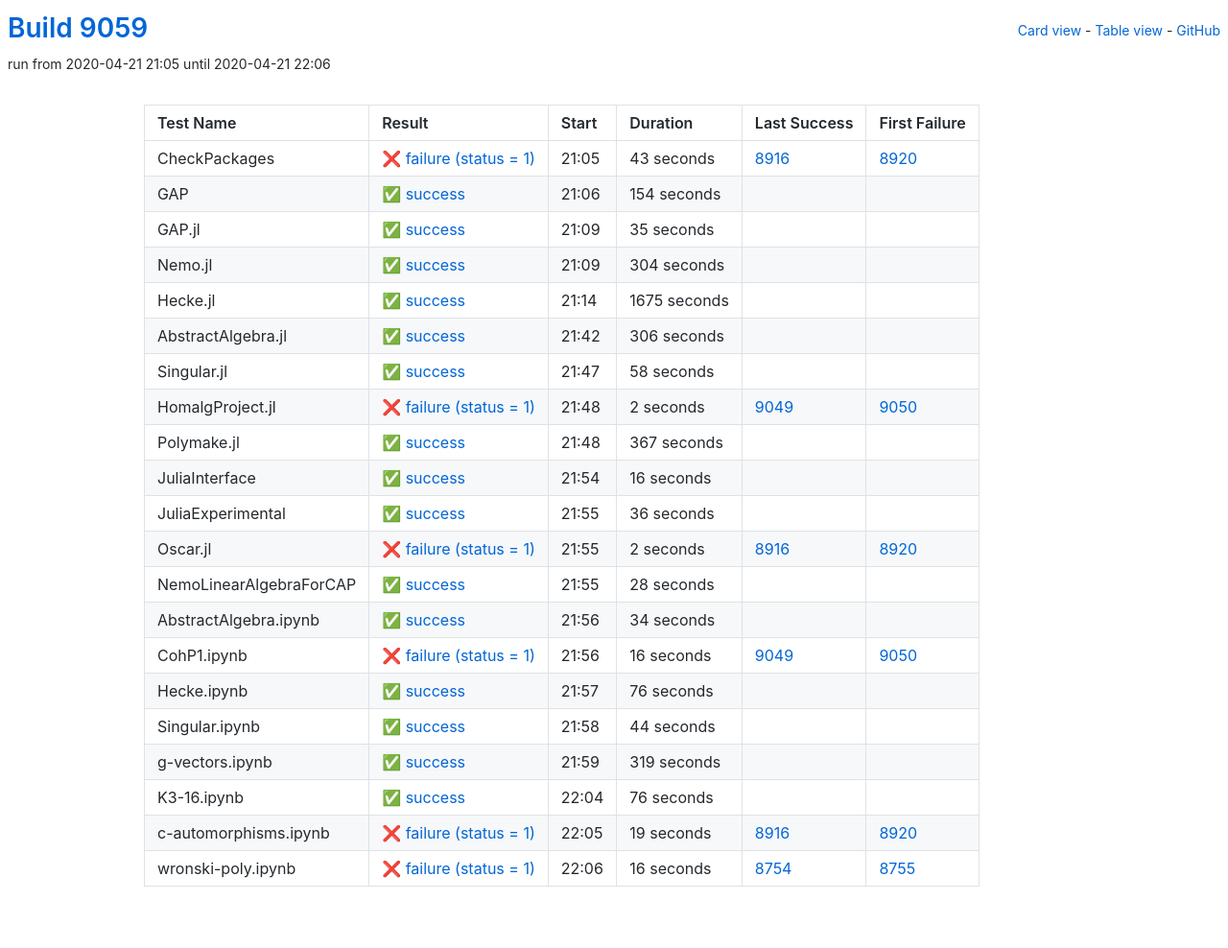
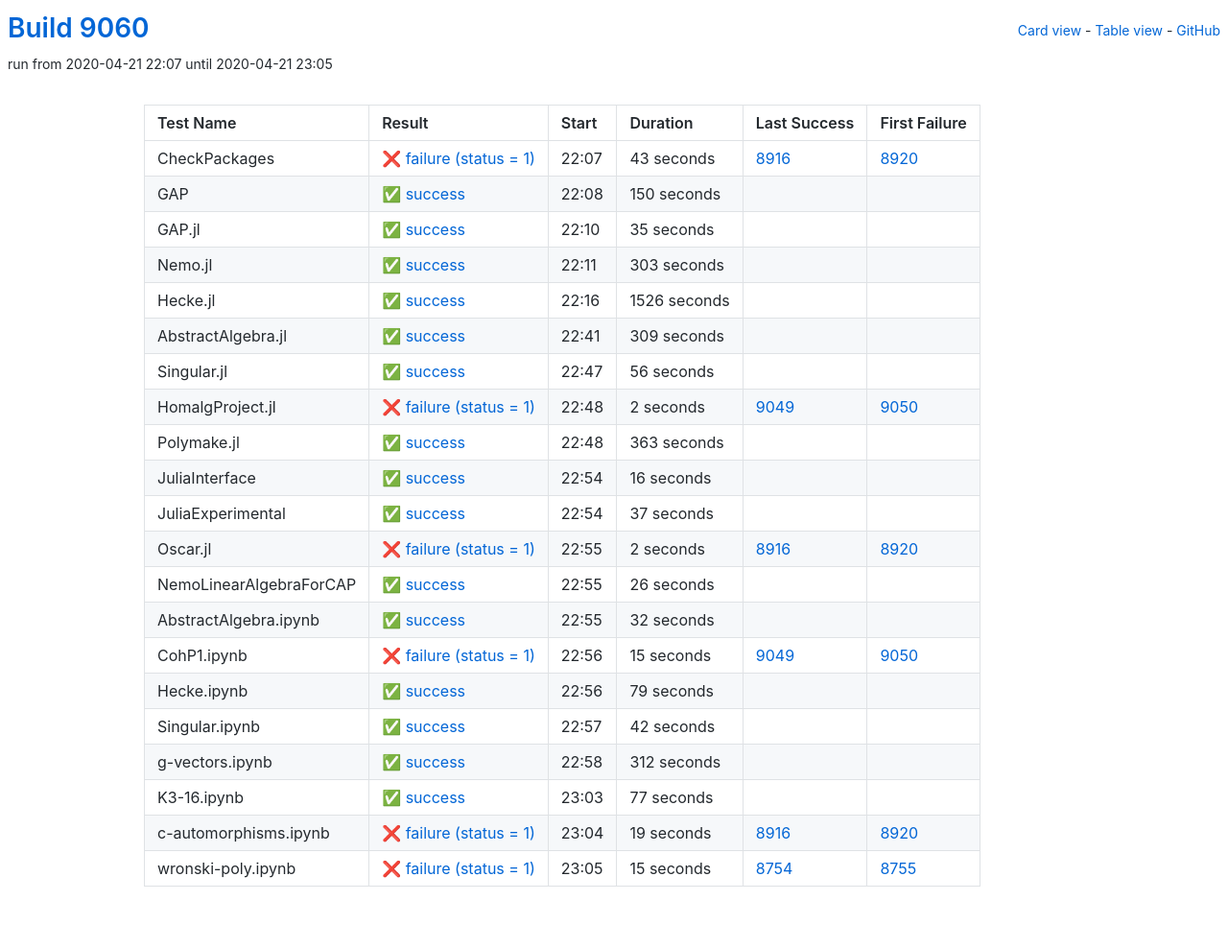
Before and after one commit to oscar-system/oscar-ci-status, a Jekyll site: the page built from table.html, in a window 1280 px wide. Shown: the whole page at 96% size. Built offline with Jekyll 4.4.1, drawn with Linux system fonts in a browser that asks for light colours.

Commit message:
Build 9060

```diff
--- a/_data/ci.yml
+++ b/_data/ci.yml
@@ -1,5 +1,5 @@
-build: 9059
-build_url: https://oscarci.mathematik.uni-kl.de/job/oscar/9059/
+build: 9060
+build_url: https://oscarci.mathematik.uni-kl.de/job/oscar/9060/
 job: oscar
 tests:
 - duration: 43
@@ -8,20 +8,20 @@
   first_failure_url: https://oscarci.mathematik.uni-kl.de/job/oscar/8920/
   last_success: 8916
   last_success_url: https://oscarci.mathematik.uni-kl.de/job/oscar/8916/
-  log: https://oscarci.mathematik.uni-kl.de/job/oscar/9059/artifact/logs/build-9059/CheckPackages.log
+  log: https://oscarci.mathematik.uni-kl.de/job/oscar/9060/artifact/logs/build-9060/CheckPackages.log
   name: CheckPackages
-  start: 2020-04-21 21:05
+  start: 2020-04-21 22:07
   status: failure
   success: false
-- duration: 154
+- duration: 150
   exitcode: 0
   first_failure: false
   first_failure_url: null
   last_success: false
   last_success_url: null
-  log: https://oscarci.mathematik.uni-kl.de/job/oscar/9059/artifact/logs/build-9059/GAP.log
+  log: https://oscarci.mathematik.uni-kl.de/job/oscar/9060/artifact/logs/build-9060/GAP.log
   name: GAP
-  start: 2020-04-21 21:06
+  start: 2020-04-21 22:08
   status: success
   success: true
 - duration: 35
@@ -30,53 +30,53 @@
   first_failure_url: null
   last_success: false
   last_success_url: null
-  log: https://oscarci.mathematik.uni-kl.de/job/oscar/9059/artifact/logs/build-9059/GAP.jl.log
+  log: https://oscarci.mathematik.uni-kl.de/job/oscar/9060/artifact/logs/build-9060/GAP.jl.log
   name: GAP.jl
-  start: 2020-04-21 21:09
+  start: 2020-04-21 22:10
   status: success
   success: true
-- duration: 304
+- duration: 303
   exitcode: 0
   first_failure: false
   first_failure_url: null
   last_success: false
   last_success_url: null
-  log: https://oscarci.mathematik.uni-kl.de/job/oscar/9059/artifact/logs/build-9059/Nemo.jl.log
+  log: https://oscarci.mathematik.uni-kl.de/job/oscar/9060/artifact/logs/build-9060/Nemo.jl.log
   name: Nemo.jl
-  start: 2020-04-21 21:09
+  start: 2020-04-21 22:11
   status: success
   success: true
-- duration: 1675
+- duration: 1526
   exitcode: 0
   first_failure: false
   first_failure_url: null
   last_success: false
   last_success_url: null
-  log: https://oscarci.mathematik.uni-kl.de/job/oscar/9059/artifact/logs/build-9059/Hecke.jl.log
+  log: https://oscarci.mathematik.uni-kl.de/job/oscar/9060/artifact/logs/build-9060/Hecke.jl.log
   name: Hecke.jl
-  start: 2020-04-21 21:14
+  start: 2020-04-21 22:16
   status: success
   success: true
-- duration: 306
+- duration: 309
   exitcode: 0
   first_failure: false
   first_failure_url: null
   last_success: false
   last_success_url: null
-  log: https://oscarci.mathematik.uni-kl.de/job/oscar/9059/artifact/logs/build-9059/AbstractAlgebra.jl.log
+  log: https://oscarci.mathematik.uni-kl.de/job/oscar/9060/artifact/logs/build-9060/AbstractAlgebra.jl.log
   name: AbstractAlgebra.jl
-  start: 2020-04-21 21:42
+  start: 2020-04-21 22:41
   status: success
   success: true
-- duration: 58
+- duration: 56
   exitcode: 0
   first_failure: false
   first_failure_url: null
   last_success: false
   last_success_url: null
-  log: https://oscarci.mathematik.uni-kl.de/job/oscar/9059/artifact/logs/build-9059/Singular.jl.log
+  log: https://oscarci.mathematik.uni-kl.de/job/oscar/9060/artifact/logs/build-9060/Singular.jl.log
   name: Singular.jl
-  start: 2020-04-21 21:47
+  start: 2020-04-21 22:47
   status: success
   success: true
 - duration: 2
@@ -85,20 +85,20 @@
   first_failure_url: https://oscarci.mathematik.uni-kl.de/job/oscar/9050/
   last_success: 9049
   last_success_url: https://oscarci.mathematik.uni-kl.de/job/oscar/9049/
-  log: https://oscarci.mathematik.uni-kl.de/job/oscar/9059/artifact/logs/build-9059/HomalgProject.jl.log
+  log: https://oscarci.mathematik.uni-kl.de/job/oscar/9060/artifact/logs/build-9060/HomalgProject.jl.log
   name: HomalgProject.jl
-  start: 2020-04-21 21:48
+  start: 2020-04-21 22:48
   status: failure
   success: false
-- duration: 367
+- duration: 363
   exitcode: 0
   first_failure: false
   first_failure_url: null
   last_success: false
   last_success_url: null
-  log: https://oscarci.mathematik.uni-kl.de/job/oscar/9059/artifact/logs/build-9059/Polymake.jl.log
+  log: https://oscarci.mathematik.uni-kl.de/job/oscar/9060/artifact/logs/build-9060/Polymake.jl.log
   name: Polymake.jl
-  start: 2020-04-21 21:48
+  start: 2020-04-21 22:48
   status: success
   success: true
 - duration: 16
@@ -107,20 +107,20 @@
   first_failure_url: null
   last_success: false
   last_success_url: null
-  log: https://oscarci.mathematik.uni-kl.de/job/oscar/9059/artifact/logs/build-9059/JuliaInterface.log
+  log: https://oscarci.mathematik.uni-kl.de/job/oscar/9060/artifact/logs/build-9060/JuliaInterface.log
   name: JuliaInterface
-  start: 2020-04-21 21:54
+  start: 2020-04-21 22:54
   status: success
   success: true
-- duration: 36
+- duration: 37
   exitcode: 0
   first_failure: false
   first_failure_url: null
   last_success: false
   last_success_url: null
-  log: https://oscarci.mathematik.uni-kl.de/job/oscar/9059/artifact/logs/build-9059/JuliaExperimental.log
+  log: https://oscarci.mathematik.uni-kl.de/job/oscar/9060/artifact/logs/build-9060/JuliaExperimental.log
   name: JuliaExperimental
-  start: 2020-04-21 21:55
+  start: 2020-04-21 22:54
   status: success
   success: true
 - duration: 2
@@ -129,86 +129,86 @@
   first_failure_url: https://oscarci.mathematik.uni-kl.de/job/oscar/8920/
   last_success: 8916
   last_success_url: https://oscarci.mathematik.uni-kl.de/job/oscar/8916/
-  log: https://oscarci.mathematik.uni-kl.de/job/oscar/9059/artifact/logs/build-9059/Oscar.jl.log
+  log: https://oscarci.mathematik.uni-kl.de/job/oscar/9060/artifact/logs/build-9060/Oscar.jl.log
   name: Oscar.jl
-  start: 2020-04-21 21:55
+  start: 2020-04-21 22:55
   status: failure
   success: false
-- duration: 28
+- duration: 26
   exitcode: 0
   first_failure: false
   first_failure_url: null
   last_success: false
   last_success_url: null
-  log: https://oscarci.mathematik.uni-kl.de/job/oscar/9059/artifact/logs/build-9059/NemoLinearAlgebraForCAP.log
+  log: https://oscarci.mathematik.uni-kl.de/job/oscar/9060/artifact/logs/build-9060/NemoLinearAlgebraForCAP.log
   name: NemoLinearAlgebraForCAP
-  start: 2020-04-21 21:55
+  start: 2020-04-21 22:55
   status: success
   success: true
-- duration: 34
+- duration: 32
   exitcode: 0
   first_failure: false
   first_failure_url: null
   last_success: false
   last_success_url: null
-  log: https://oscarci.mathematik.uni-kl.de/job/oscar/9059/artifact/logs/build-9059/AbstractAlgebra.ipynb.log
+  log: https://oscarci.mathematik.uni-kl.de/job/oscar/9060/artifact/logs/build-9060/AbstractAlgebra.ipynb.log
   name: AbstractAlgebra.ipynb
-  start: 2020-04-21 21:56
+  start: 2020-04-21 22:55
   status: success
   success: true
-- duration: 16
+- duration: 15
   exitcode: 1
   first_failure: 9050
   first_failure_url: https://oscarci.mathematik.uni-kl.de/job/oscar/9050/
   last_success: 9049
   last_success_url: https://oscarci.mathematik.uni-kl.de/job/oscar/9049/
-  log: https://oscarci.mathematik.uni-kl.de/job/oscar/9059/artifact/logs/build-9059/CohP1.ipynb.log
+  log: https://oscarci.mathematik.uni-kl.de/job/oscar/9060/artifact/logs/build-9060/CohP1.ipynb.log
   name: CohP1.ipynb
-  start: 2020-04-21 21:56
+  start: 2020-04-21 22:56
   status: failure
   success: false
-- duration: 76
+- duration: 79
   exitcode: 0
   first_failure: false
   first_failure_url: null
   last_success: false
   last_success_url: null
-  log: https://oscarci.mathematik.uni-kl.de/job/oscar/9059/artifact/logs/build-9059/Hecke.ipynb.log
+  log: https://oscarci.mathematik.uni-kl.de/job/oscar/9060/artifact/logs/build-9060/Hecke.ipynb.log
   name: Hecke.ipynb
-  start: 2020-04-21 21:57
+  start: 2020-04-21 22:56
   status: success
   success: true
-- duration: 44
+- duration: 42
   exitcode: 0
   first_failure: false
   first_failure_url: null
   last_success: false
   last_success_url: null
-  log: https://oscarci.mathematik.uni-kl.de/job/oscar/9059/artifact/logs/build-9059/Singular.ipynb.log
+  log: https://oscarci.mathematik.uni-kl.de/job/oscar/9060/artifact/logs/build-9060/Singular.ipynb.log
   name: Singular.ipynb
-  start: 2020-04-21 21:58
+  start: 2020-04-21 22:57
   status: success
   success: true
-- duration: 319
+- duration: 312
   exitcode: 0
   first_failure: false
   first_failure_url: null
   last_success: false
   last_success_url: null
-  log: https://oscarci.mathematik.uni-kl.de/job/oscar/9059/artifact/logs/build-9059/g-vectors.ipynb.log
+  log: https://oscarci.mathematik.uni-kl.de/job/oscar/9060/artifact/logs/build-9060/g-vectors.ipynb.log
   name: g-vectors.ipynb
-  start: 2020-04-21 21:59
+  start: 2020-04-21 22:58
   status: success
   success: true
-- duration: 76
+- duration: 77
   exitcode: 0
   first_failure: false
   first_failure_url: null
   last_success: false
   last_success_url: null
-  log: https://oscarci.mathematik.uni-kl.de/job/oscar/9059/artifact/logs/build-9059/K3-16.ipynb.log
+  log: https://oscarci.mathematik.uni-kl.de/job/oscar/9060/artifact/logs/build-9060/K3-16.ipynb.log
   name: K3-16.ipynb
-  start: 2020-04-21 22:04
+  start: 2020-04-21 23:03
   status: success
   success: true
 - duration: 19
@@ -217,19 +217,19 @@
   first_failure_url: https://oscarci.mathematik.uni-kl.de/job/oscar/8920/
   last_success: 8916
   last_success_url: https://oscarci.mathematik.uni-kl.de/job/oscar/8916/
-  log: https://oscarci.mathematik.uni-kl.de/job/oscar/9059/artifact/logs/build-9059/c-automorphisms.ipynb.log
+  log: https://oscarci.mathematik.uni-kl.de/job/oscar/9060/artifact/logs/build-9060/c-automorphisms.ipynb.log
   name: c-automorphisms.ipynb
-  start: 2020-04-21 22:05
+  start: 2020-04-21 23:04
   status: failure
   success: false
-- duration: 16
+- duration: 15
   exitcode: 1
   first_failure: 8755
   first_failure_url: https://oscarci.mathematik.uni-kl.de/job/oscar/8755/
   last_success: 8754
   last_success_url: https://oscarci.mathematik.uni-kl.de/job/oscar/8754/
-  log: https://oscarci.mathematik.uni-kl.de/job/oscar/9059/artifact/logs/build-9059/wronski-poly.ipynb.log
+  log: https://oscarci.mathematik.uni-kl.de/job/oscar/9060/artifact/logs/build-9060/wronski-poly.ipynb.log
   name: wronski-poly.ipynb
-  start: 2020-04-21 22:06
+  start: 2020-04-21 23:05
   status: failure
   success: false
```
Also changed, not shown: README.md.
